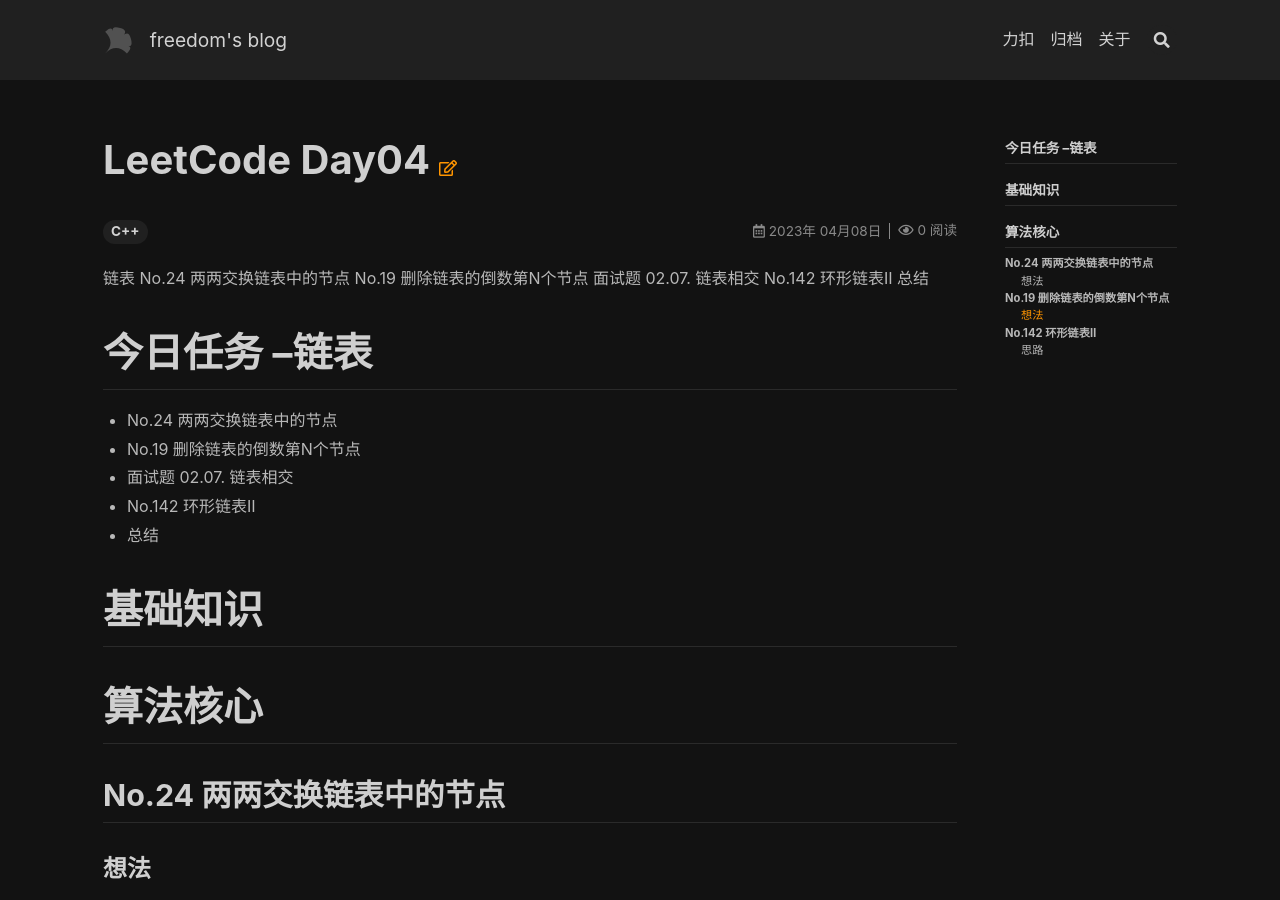
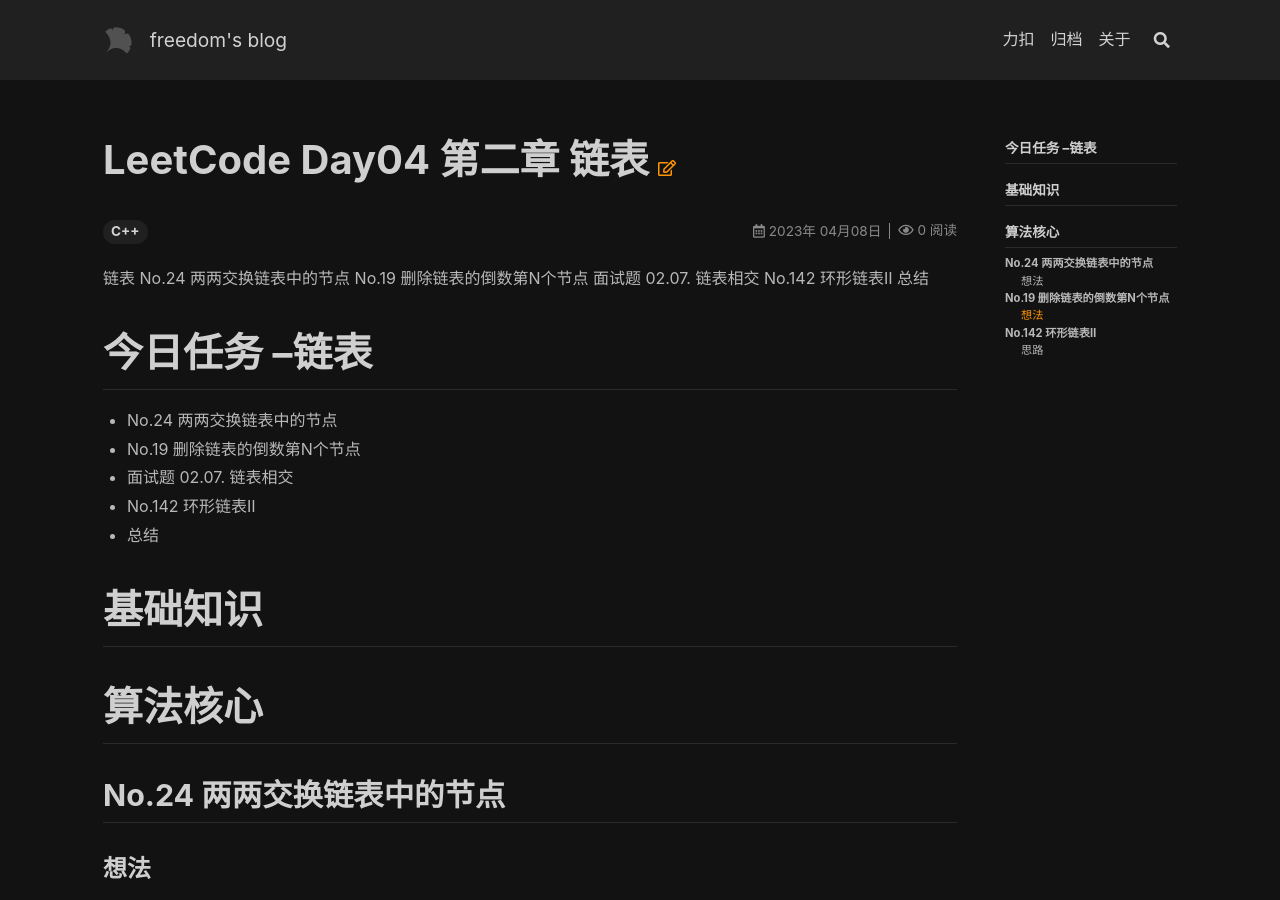
Before and after one commit to Freedomance/Freedomance.github.io, a Jekyll site: the page built from _posts/2023-04-08-LeetCode-Day04.md, in a window 1280 px wide and 900 px high. Built offline with Jekyll 4.4.1, drawn with Linux system fonts in a browser that asks for light colours; nearby versions of some CDN libraries.

Commit message:
update blog

```diff
--- a/_posts/2023-04-08-LeetCode-Day04.md
+++ b/_posts/2023-04-08-LeetCode-Day04.md
@@ -1,5 +1,5 @@
 ---
-title: LeetCode Day04
+title: LeetCode Day04 第二章 链表
 tags: C++
 ---
 
```
